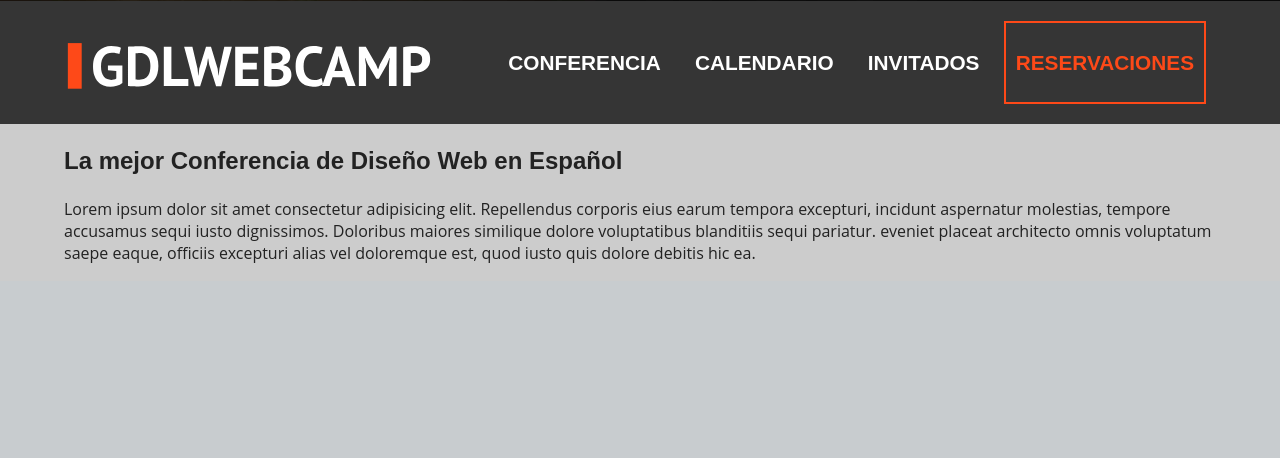
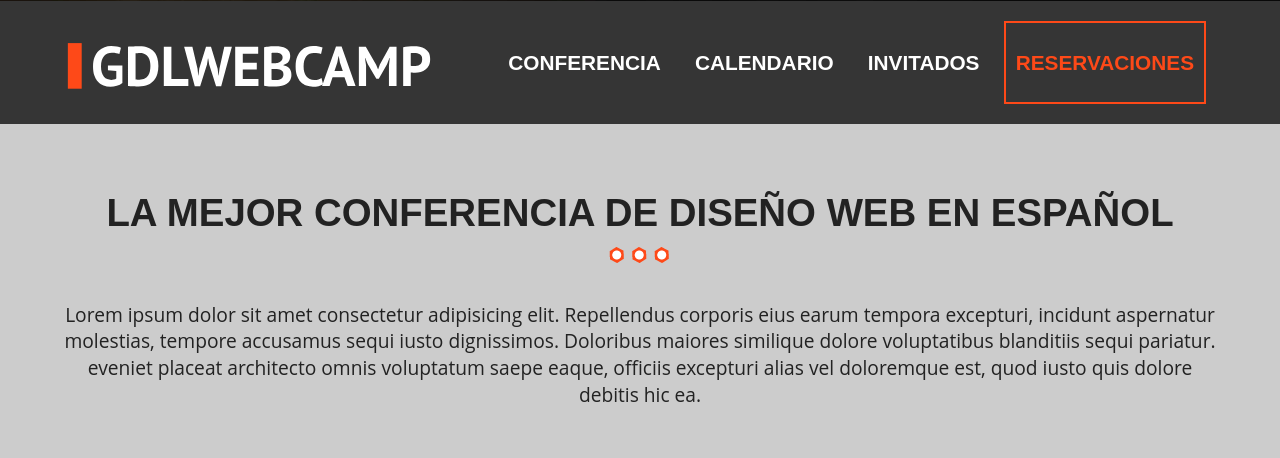
Before and after one commit to SimsonCult/sitiodeconferencia, a PHP site: page / in a window 1280 px wide. Shown: the part 683-1141 px from the top of the page. Before the commit the page ends 946 px from the top, so only its background shows below. Run offline with PHP 8.4, Linux system fonts and the light colour scheme; some libraries are stand-ins or nearby versions.

Commit message:
Update main.css

```diff
--- a/css/main.css
+++ b/css/main.css
@@ -141,6 +141,18 @@ body {
 
 h2 {
     font-family: var(--oswald);
+    font-size: 2.4em;
+    text-transform: uppercase;
+    text-align: center;
+}
+
+h2::after {
+    content: "";
+    margin: 0 auto;
+    background-image: url(../img/separador.png);
+    height: 30px;
+    width: 100px;
+    display: block;
 }
 
 .contenedor {
@@ -164,6 +176,15 @@ h2 {
     .contenedor {
         width: 90%;
     }
+}
+
+.seccion {
+    padding: 30px 0;
+}
+
+.seccion p {
+    font-size: 1.2em;
+    text-align: center;
 }
 
 
```
